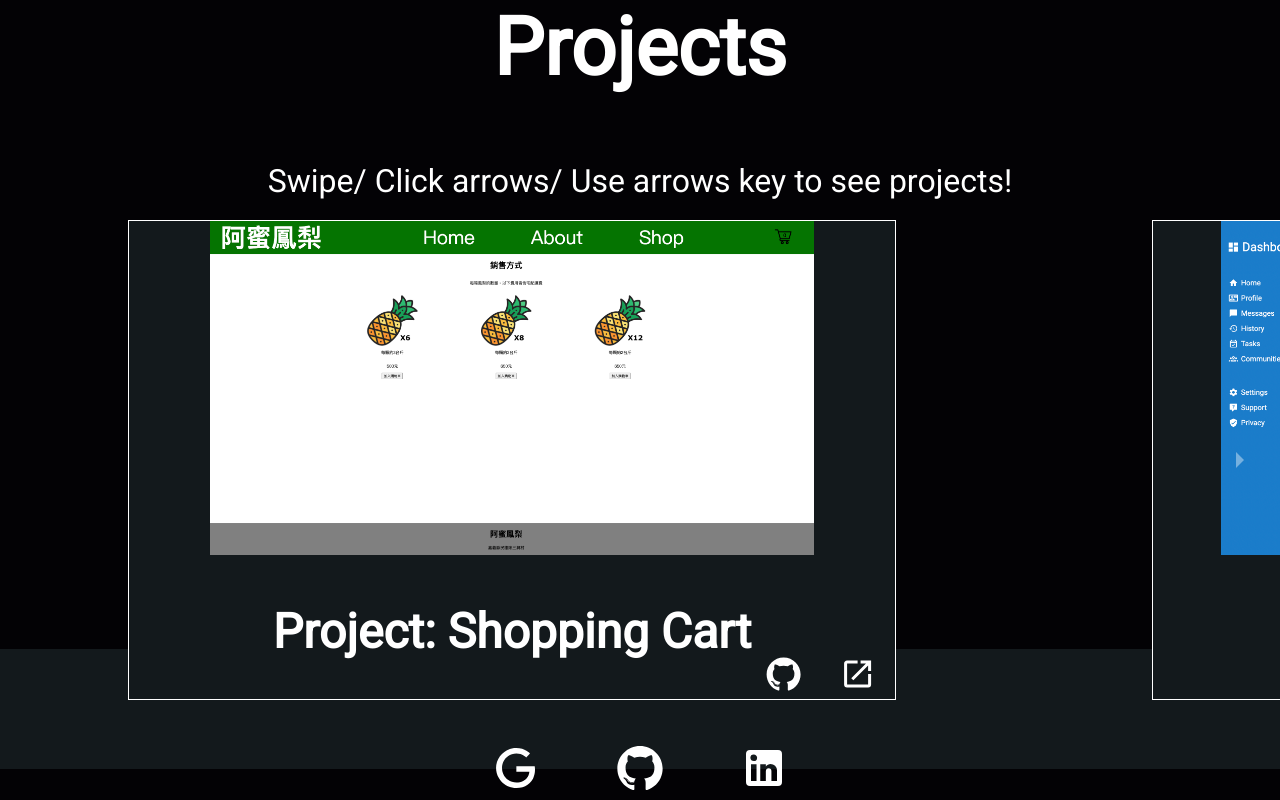
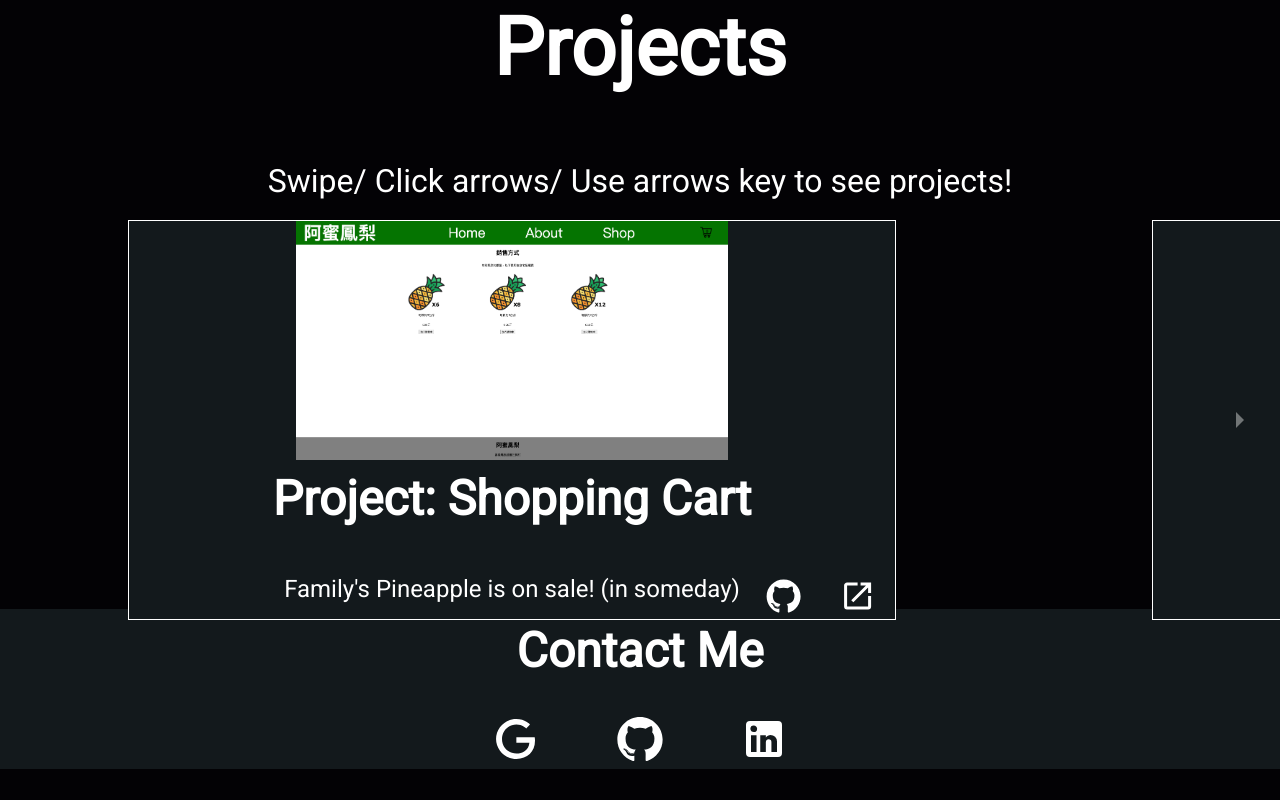
Before and after one commit to YoYuTW/Portfolio, a React (Create React App) app: page / in a window 1280 px wide. Shown: the part 1764-2564 px from the top of the page. After the commit the page ends 2535 px from the top, so only its background shows below. Built offline with nearby package versions, Linux system fonts and the light colour scheme.

Commit message:
i just realize it's a little weird on 1920*1080 screen due to my monitor is 2k

```diff
--- a/src/component/Footer.css
+++ b/src/component/Footer.css
@@ -9,7 +9,7 @@ footer {
 
 footer>h3 {
   margin: 0;
-  font-size: 4rem;
+  font-size: 3rem;
 }
 
 footer>div {
@@ -20,6 +20,7 @@ footer>div {
 
 @media (min-width: 1200px) {
   footer {
+    height: 20vh;
     gap: 50px;
   }
   footer>div {
--- a/src/component/Project.css
+++ b/src/component/Project.css
@@ -21,17 +21,14 @@
   overflow: hidden;
 }
 
-/*
-li.slide {
-  border: #fff 1px solid;
-}
-*/
-
 .control-arrow {
   width: 5rem;
 }
 
 @media (min-width: 1200px) {
+  .project {
+    height: 80vh;
+  }
   .project>p {
     font-size: 2rem;
   }
--- a/src/component/ProjectDemo.css
+++ b/src/component/ProjectDemo.css
@@ -30,14 +30,15 @@
 
 @media (min-width:1200px) {
   .project-card {
-    height: 60vh;
+    height: 50vh;
   }
   .project-card>img {
-    height: 70%;
+    height: 60%;
     object-fit: contain;
   }
   .project-card>h3 {
     font-size: 3rem;
+    margin-top: 10px;
   }
   .project-card>p {
     font-size: 1.5rem;
```
